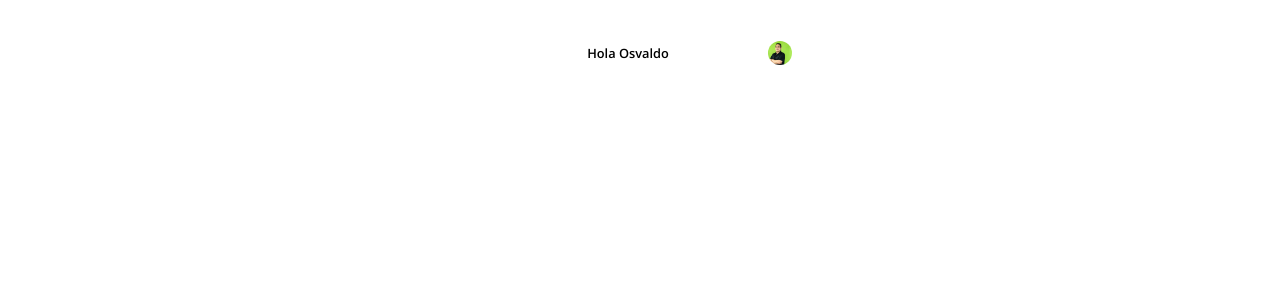
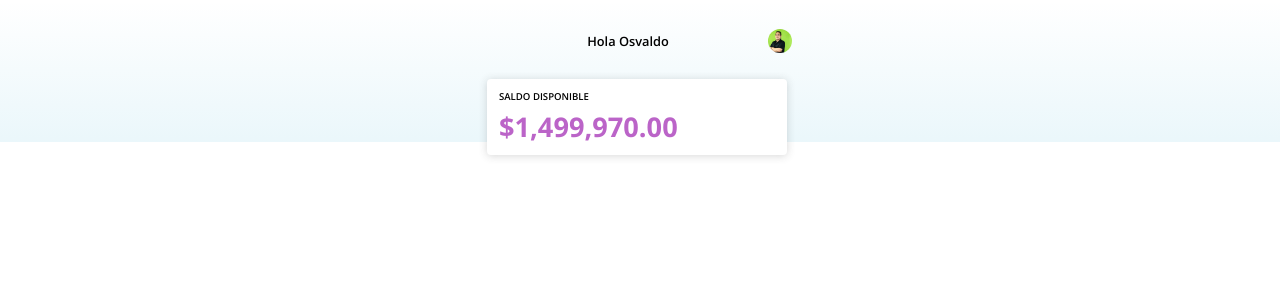
Before and after one commit to ArzCorp/bank-web-app, a Next.js app: page / in a window 1280 px wide. Shown: the top 300 px of the page. Built offline with nearby package versions, Linux system fonts and the light colour scheme.

Commit message:
✨ added balance

```diff
--- a/pages/index.tsx
+++ b/pages/index.tsx
@@ -1,7 +1,8 @@
-import Container from 'components/Container'
-import Header from 'components/Header'
 import type { NextPage } from 'next'
 import Head from 'next/head'
+
+import Balance from 'components/Balance'
+import Header from 'components/Header'
 
 const Home: NextPage = () => {
 	return (
@@ -11,7 +12,9 @@ const Home: NextPage = () => {
 				<meta name="description" content="Generated by create next app" />
 				<link rel="icon" href="/favicon.ico" />
 			</Head>
-			<Header />
+			<Header>
+				<Balance />
+			</Header>
 		</section>
 	)
 }
--- /dev/null
+++ b/src/components/Balance.tsx
@@ -0,0 +1,11 @@
+import { getCurrencyFormat } from 'utils/currencyFormat'
+
+export default function Balance() {
+	const balance: number = 1499970.0
+	return (
+		<section className="balance">
+			<h2 className="balance__title">SALDO DISPONIBLE</h2>
+			<p className="balance__amount">{`${getCurrencyFormat(balance)}`}</p>
+		</section>
+	)
+}
--- a/src/components/Header.tsx
+++ b/src/components/Header.tsx
@@ -1,7 +1,11 @@
 import Image from 'next/image'
 import Container from './Container'
 
-export default function Header() {
+interface Props {
+	children: React.ReactNode
+}
+
+export default function Header({ children }: Props) {
 	return (
 		<header className="header">
 			<Container className="header__container">
@@ -15,6 +19,7 @@ export default function Header() {
 					height={24}
 				/>
 			</Container>
+			{children}
 		</header>
 	)
 }
--- /dev/null
+++ b/src/scss/components/_balance.scss
@@ -0,0 +1,23 @@
+.balance {
+	width: 300px;
+	position: absolute;
+	top: 79px;
+	left: calc(50% - 153px);
+	padding: 12px;
+	background-color: $white-color;
+	margin: 0px auto;
+	border-radius: 4px;
+	box-shadow: 0 1px 9px 0 rgba(56, 56, 56, 0.2);
+	&__title {
+		font-size: $sm;
+		line-height: 1.33;
+		font-weight: 600;
+		margin-bottom: 7px;
+	}
+	&__amount {
+		font-size: 3.4rem;
+		line-height: 1.18;
+		font-weight: bold;
+		color: $light-primary-color;
+	}
+}
--- a/src/scss/components/_container.scss
+++ b/src/scss/components/_container.scss
@@ -2,7 +2,4 @@
 	width: 100%;
 	max-width: 375px;
 	margin: 0px auto;
-	display: inherit;
-	justify-content: inherit;
-	align-items: inherit;
 }
--- a/src/scss/components/_header.scss
+++ b/src/scss/components/_header.scss
@@ -1,12 +1,21 @@
 .header {
+	position: relative;
 	width: 100%;
-	display: flex;
-	align-items: center;
-	justify-content: space-between;
+	height: 142px;
+	background: linear-gradient(
+		0deg,
+		rgba(34, 168, 210, 0.2) -115%,
+		rgba(255, 255, 255, 0) 100%
+	);
 	&__container {
-		padding: 41px 36px 0px 36px;
+		display: flex;
+		align-items: center;
+		justify-content: space-between;
+		padding: 0px 36px;
+		padding-top: 29px;
 	}
 	&__username {
+		text-align: center;
 		font-size: 1.6rem;
 		font-weight: 600;
 	}
--- a/src/scss/main.scss
+++ b/src/scss/main.scss
@@ -8,3 +8,4 @@
 
 @import './components/container';
 @import './components/header';
+@import './components/balance';
--- /dev/null
+++ b/src/utils/currencyFormat.ts
@@ -0,0 +1,5 @@
+export const getCurrencyFormat = (amount: number): string =>
+	new Intl.NumberFormat('es-mx', {
+		currency: 'MXN',
+		style: 'currency',
+	}).format(amount)
```
